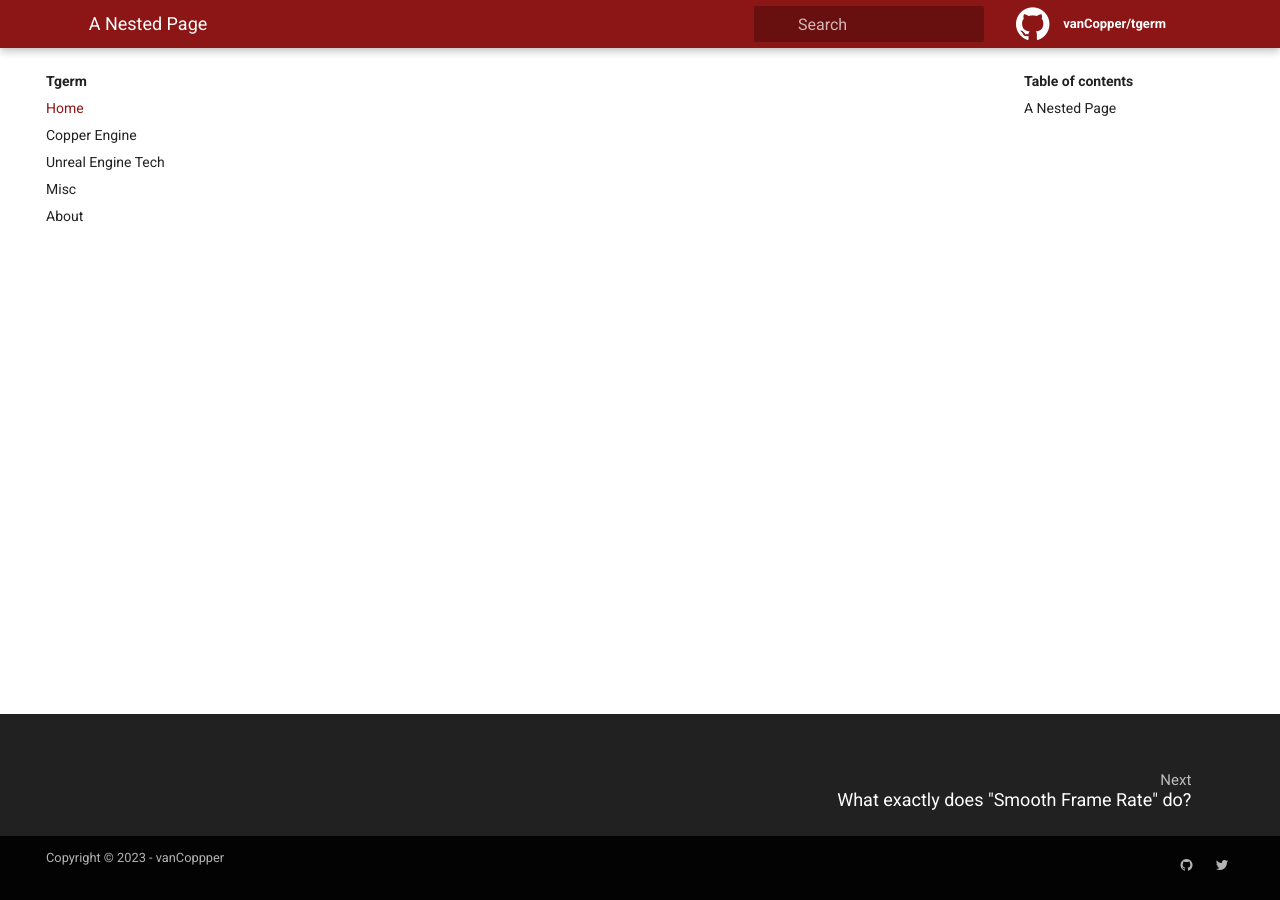
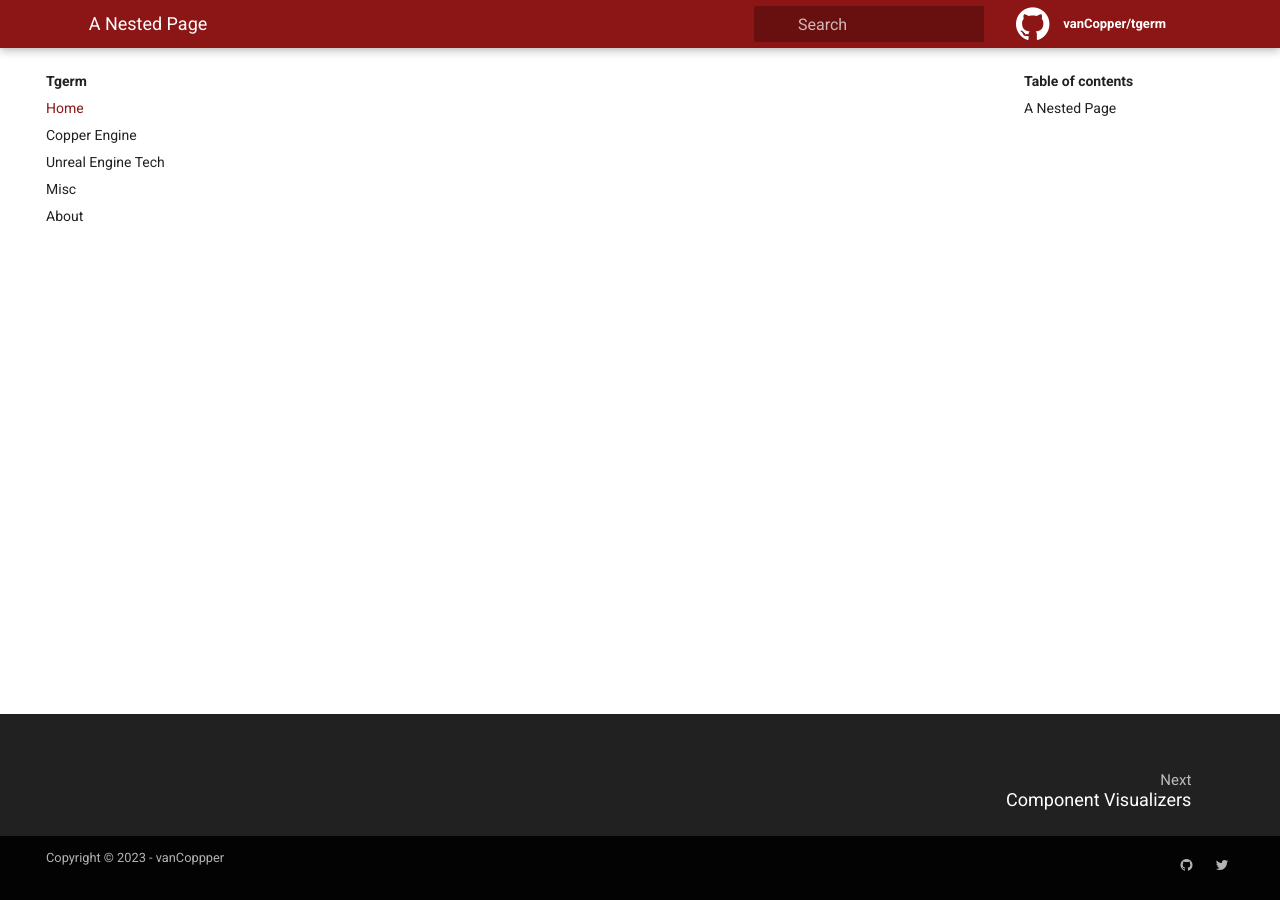
Before and after one commit to vanCopper/tgerm, a Jekyll site: the page built from _docs/subfolder/example-page.md, in a window 1280 px wide and 900 px high, scrolled down 236 px. Built offline with Jekyll 4.4.1, drawn with Linux system fonts in a browser that asks for light colours.

Commit message:
Added ComponentVisualizers.md

```diff
--- a/_data/toc.yml
+++ b/_data/toc.yml
@@ -8,6 +8,8 @@
   children:
     - title: What exactly does Smooth Frame Rate do?
       url: "docs/ue-tech/SmoothFrameRate"
+    - title: Component Visualizers
+      url: "docs/ue-tech/ComponentVisualizers"
 - title: "Misc"
   url: "misc"
 - title: "About"
--- /dev/null
+++ b/_docs/ue-tech/ComponentVisualizers.md
@@ -0,0 +1,6 @@
+---
+layout: page
+title: Component Visualizers
+tag:
+ - UnrealEngine
+---
```
